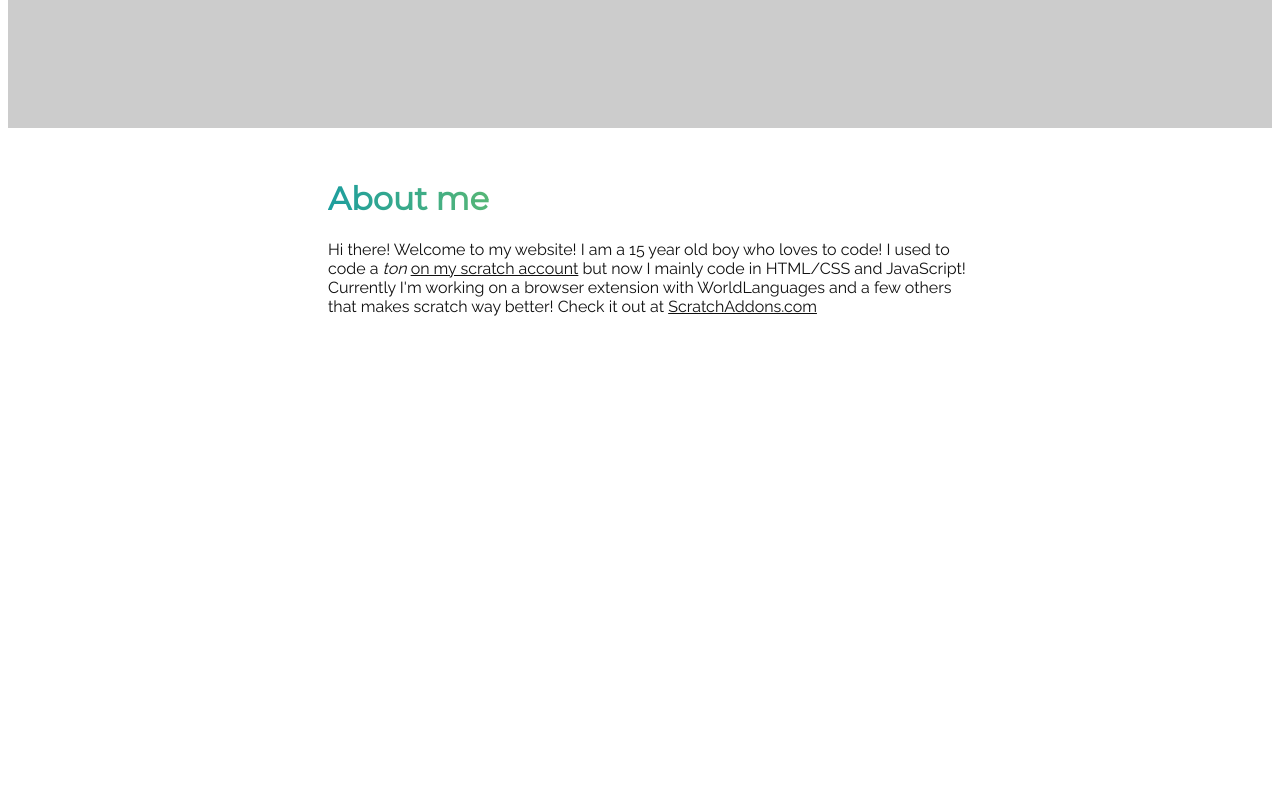
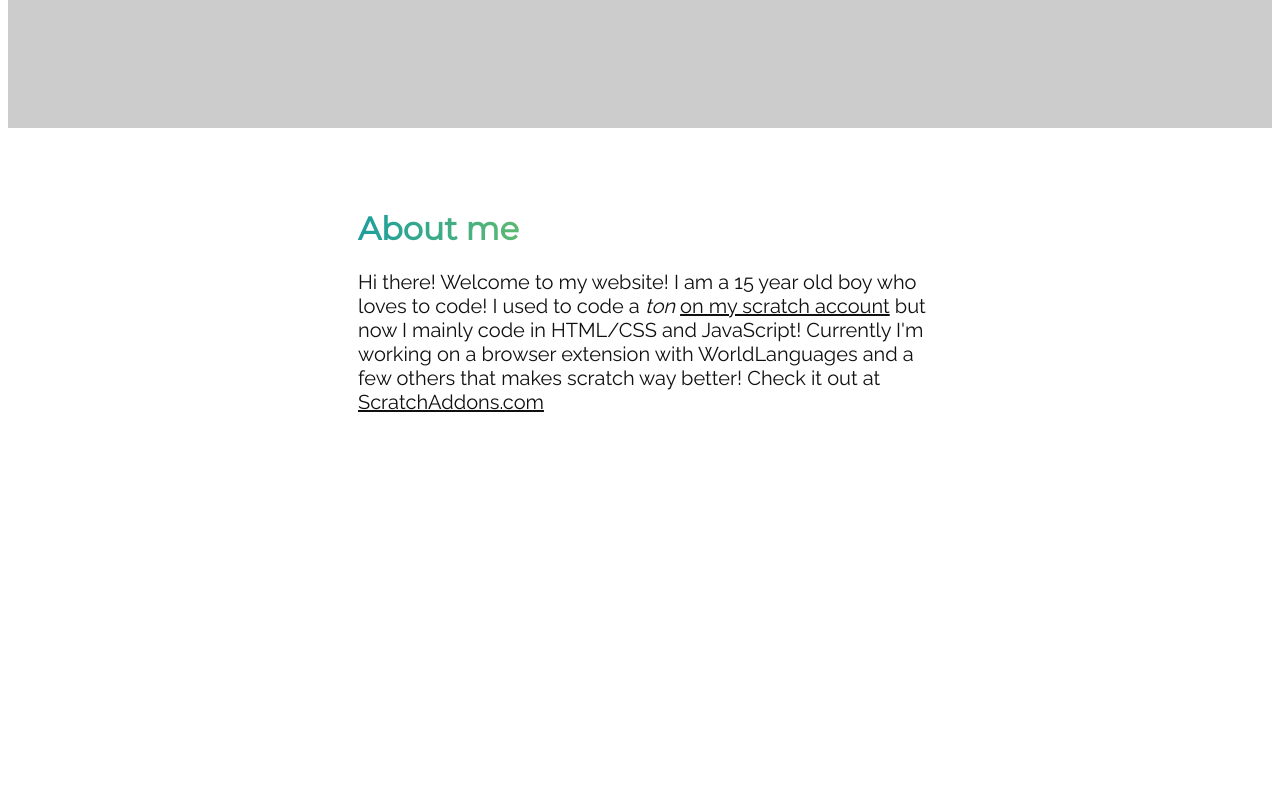
Before and after one commit to Explosion-Scratch/Portfolio, a website built with Parcel: page index.html in a window 1280 px wide. Shown: the part 680-1480 px from the top of the page. Built offline with nearby package versions, Linux system fonts and the light colour scheme.

Commit message:
More stuff!!!

```diff
--- a/styles/main.css
+++ b/styles/main.css
@@ -15,7 +15,7 @@
 .container {
   max-width: 700px;
   margin: 0 auto;
-  padding: 30px;
+  padding: 60px;
 }
 
 h1,
@@ -33,3 +33,7 @@ h5 {
 a {
   color: var(--link);
 }
+
+p {
+  font-size: 20px;
+}
```
